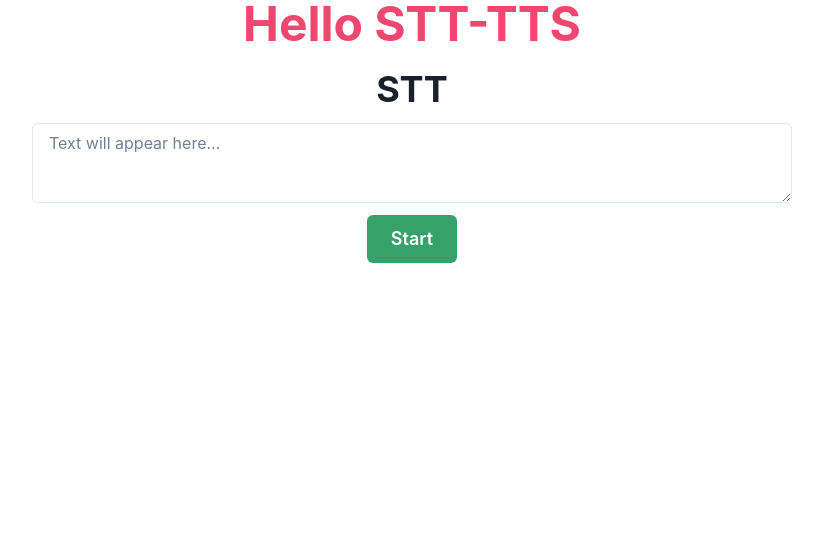
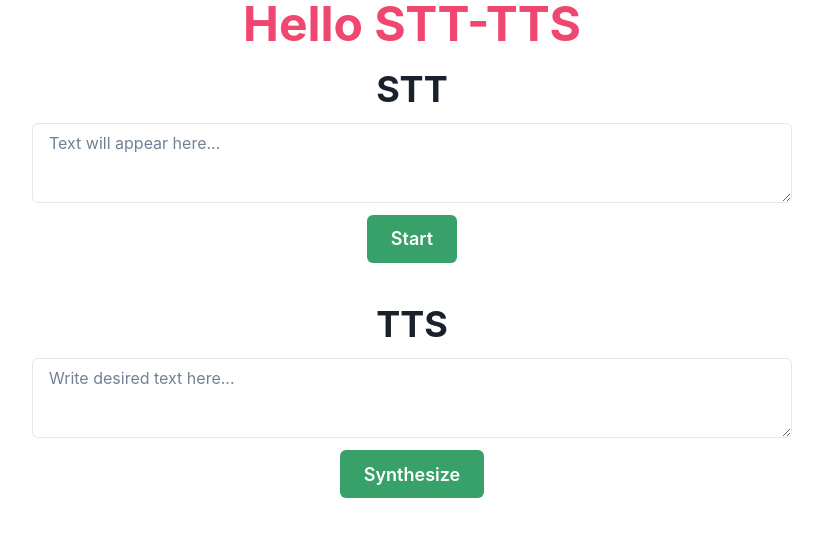
Before and after one commit to BengaliAI/bochon, a React (Create React App) app: page / in a window 1280 px wide. Shown: the top 536 px of the page, without its empty margins (228-1051 px from the left). Built offline with nearby package versions, Linux system fonts and the light colour scheme; what microsoft-cognitiveservices-speech-sdk would draw is missing.

Commit message:
r&d: text-to-speech using azure speech sdk

```diff
--- a/src/App.tsx
+++ b/src/App.tsx
@@ -1,6 +1,7 @@
 import React from "react";
 import { Box, Heading } from "@chakra-ui/react";
 import { STT } from "./features/stt";
+import { TTS } from "./features/tts";
 
 function App() {
   return (
@@ -9,6 +10,7 @@ function App() {
         Hello STT-TTS
       </Heading>
       <STT />
+      <TTS />
     </Box>
   );
 }
--- a/src/controllers/azureController.ts
+++ b/src/controllers/azureController.ts
@@ -4,6 +4,7 @@ import {
   SpeechConfig,
   SpeechRecognitionEventArgs,
   SpeechRecognizer,
+  SpeechSynthesizer,
 } from "microsoft-cognitiveservices-speech-sdk";
 
 export type AzureCallbackType = (
@@ -16,6 +17,8 @@ class AzureController {
   private speechConfig: SpeechConfig | null = null;
   private audioConfig: AudioConfig | null = null;
   private speechRecognizer: SpeechRecognizer | null = null;
+  private synthesizer: SpeechSynthesizer | null = null;
+  private synthesizerAudioConfig: AudioConfig | null = null;
 
   constructor() {
     this.speechConfig = SpeechConfig.fromSubscription(
@@ -23,6 +26,7 @@ class AzureController {
       process.env.REACT_APP_AZURE_REGION || ""
     );
     this.speechConfig.speechRecognitionLanguage = "en-US";
+    this.speechConfig.speechSynthesisVoiceName = "en-US-JennyNeural";
   }
 
   public start = async (
@@ -49,6 +53,16 @@ class AzureController {
     this.speechRecognizer.close();
     this.audioStream?.getAudioTracks()[0].stop();
   };
+
+  public synthesize = async (text: string) => {
+    if (!this.speechConfig) return;
+    this.synthesizerAudioConfig = AudioConfig.fromDefaultSpeakerOutput();
+    this.synthesizer = new SpeechSynthesizer(
+      this.speechConfig,
+      this.synthesizerAudioConfig
+    );
+    this.synthesizer.speakTextAsync(text, console.log);
+  };
 }
 
 const azureController = new AzureController();
--- a/src/features/stt.tsx
+++ b/src/features/stt.tsx
@@ -17,10 +17,7 @@ export const STT = () => {
   }, []);
 
   const recognizingCB: AzureCallbackType = useCallback((s, e) => {
-    console.log("recognizing", e);
-    if (e.result.text) {
-      setRecognizingText(e.result.text);
-    }
+    if (e.result.text) setRecognizingText(e.result.text);
   }, []);
 
   const startRecording = async () => {
--- /dev/null
+++ b/src/features/tts.tsx
@@ -0,0 +1,38 @@
+import { Button, Center, Heading, Stack, Textarea } from "@chakra-ui/react";
+import { useState } from "react";
+import azureController from "../controllers/azureController";
+
+export const TTS = () => {
+  const [text, setText] = useState("");
+  const [isLoading, setIsLoading] = useState(false);
+
+  const synthesize = async () => {
+    setIsLoading(true);
+    await azureController.synthesize(text);
+    setIsLoading(false);
+  };
+
+  return (
+    <Center w="100%" flexDir="column" p={5} maxW={800} mx="auto">
+      <Heading size="xl" mb={3}>
+        TTS
+      </Heading>
+      <Textarea
+        placeholder="Write desired text here..."
+        value={text}
+        onChange={(e: any) => setText(e.target.value)}
+      />
+      <Stack direction="row" spacing={4} mt={3}>
+        <Button
+          colorScheme="green"
+          variant="solid"
+          size="lg"
+          onClick={synthesize}
+          isLoading={isLoading}
+        >
+          Synthesize
+        </Button>
+      </Stack>
+    </Center>
+  );
+};
```
